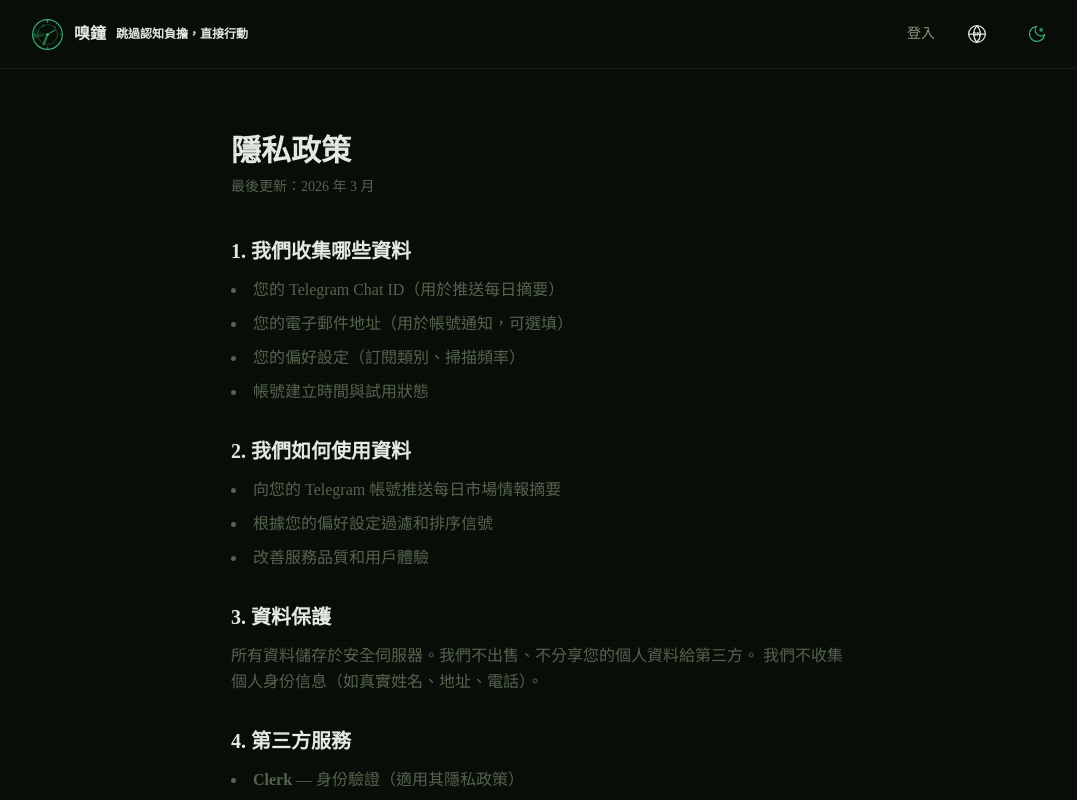
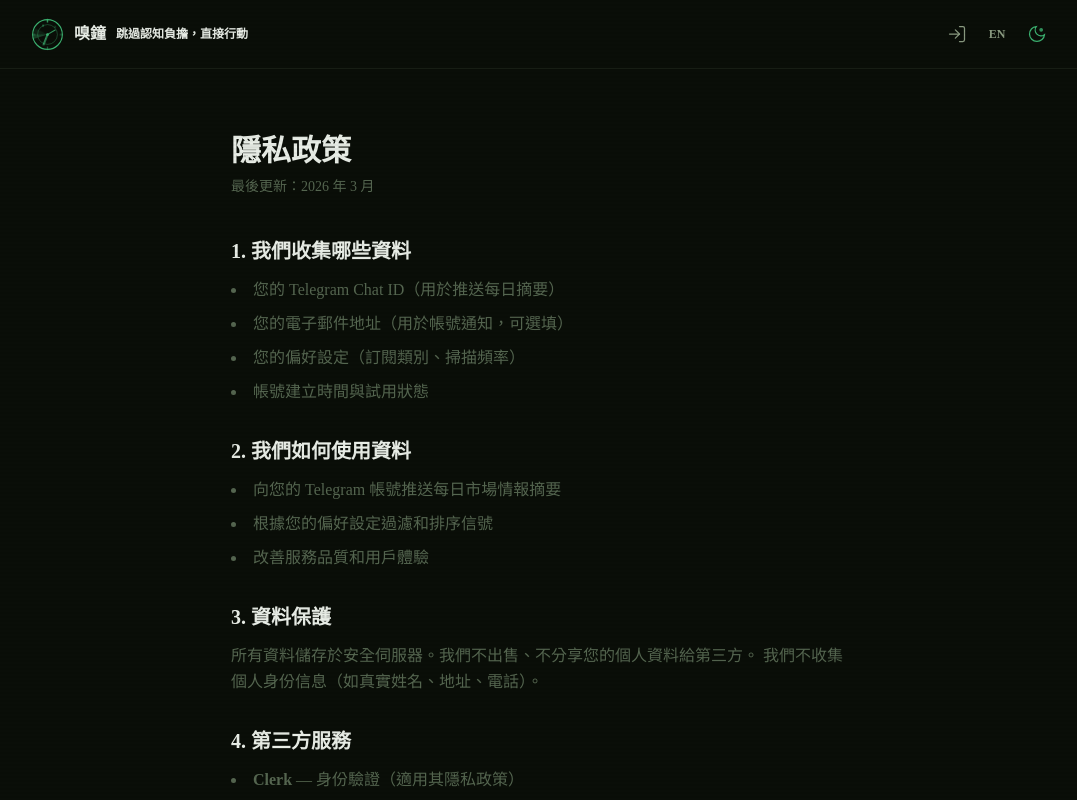
Before and after one commit to benjaminyanjd/flywheel-web, a Next.js app: page /privacy in a window 1280 px wide. Shown: the top 800 px of the page, without its empty margins (97-1174 px from the left). Built offline with nearby package versions, Linux system fonts and the light colour scheme; no server answers.

Commit message:
fix: unify lang toggle + login button style with theme toggle

```diff
--- a/components/lang-toggle.tsx
+++ b/components/lang-toggle.tsx
@@ -2,31 +2,6 @@
 
 import { useLang } from "@/lib/lang";
 import { track } from "@/lib/analytics";
-
-function LangIcon({ size = 20, lang }: { size?: number; lang: string }) {
-  return (
-    <svg width={size} height={size} viewBox="0 0 24 24" fill="none" stroke="currentColor" strokeWidth="1.5" strokeLinecap="round" strokeLinejoin="round">
-      {/* Globe */}
-      <circle cx="12" cy="12" r="10" />
-      <path d="M2 12h20" />
-      <path d="M12 2a15.3 15.3 0 014 10 15.3 15.3 0 01-4 10 15.3 15.3 0 01-4-10 15.3 15.3 0 014-10z" />
-      {/* Language label */}
-      <text
-        x="12"
-        y="12.5"
-        textAnchor="middle"
-        dominantBaseline="central"
-        fill="currentColor"
-        stroke="none"
-        fontSize="7"
-        fontWeight="700"
-        fontFamily="sans-serif"
-      >
-        {lang === "zh" ? "EN" : "中"}
-      </text>
-    </svg>
-  );
-}
 
 export function LangToggle({ className }: { className?: string }) {
   const [lang, setLang] = useLang();
@@ -39,8 +14,11 @@ export function LangToggle({ className }: { className?: string }) {
       }}
       className={`p-2 hover:bg-[var(--bg-card)] rounded-lg transition-colors ${className ?? ""}`}
       title={lang === "zh" ? "Switch to English" : "切換為中文"}
+      style={{ color: "var(--text-secondary)" }}
     >
-      <LangIcon size={20} lang={lang} />
+      <span className="text-xs font-semibold leading-none select-none" style={{ display: "block", width: 20, height: 20, lineHeight: "20px", textAlign: "center" }}>
+        {lang === "zh" ? "EN" : "中"}
+      </span>
     </button>
   );
 }
--- a/components/top-nav.tsx
+++ b/components/top-nav.tsx
@@ -31,10 +31,19 @@ export function TopNav({ ctaHref = "/", ctaOnClick, hideCta, hideLogin }: TopNav
             {lang === "en" ? "Skip the cognitive burden, take direct action." : "跳過認知負擔，直接行動"}
           </span>
         </Link>
-        <div className="flex items-center gap-6">
+        <div className="flex items-center gap-1">
           {!hideLogin && (
-            <Link href="/sign-in" className="text-sm transition-colors hover:text-[var(--text-primary)]" style={{ color: "var(--text-secondary)" }}>
-              {t("landing_login")}
+            <Link
+              href="/sign-in"
+              className="p-2 hover:bg-[var(--bg-card)] rounded-lg transition-colors"
+              title={lang === "en" ? "Sign in" : "登入"}
+              style={{ color: "var(--text-secondary)" }}
+            >
+              <svg width={20} height={20} viewBox="0 0 24 24" fill="none" stroke="currentColor" strokeWidth="1.5" strokeLinecap="round" strokeLinejoin="round">
+                <path d="M15 3h4a2 2 0 012 2v14a2 2 0 01-2 2h-4" />
+                <polyline points="10 17 15 12 10 7" />
+                <line x1="15" y1="12" x2="3" y2="12" />
+              </svg>
             </Link>
           )}
           <LangToggle />
```
